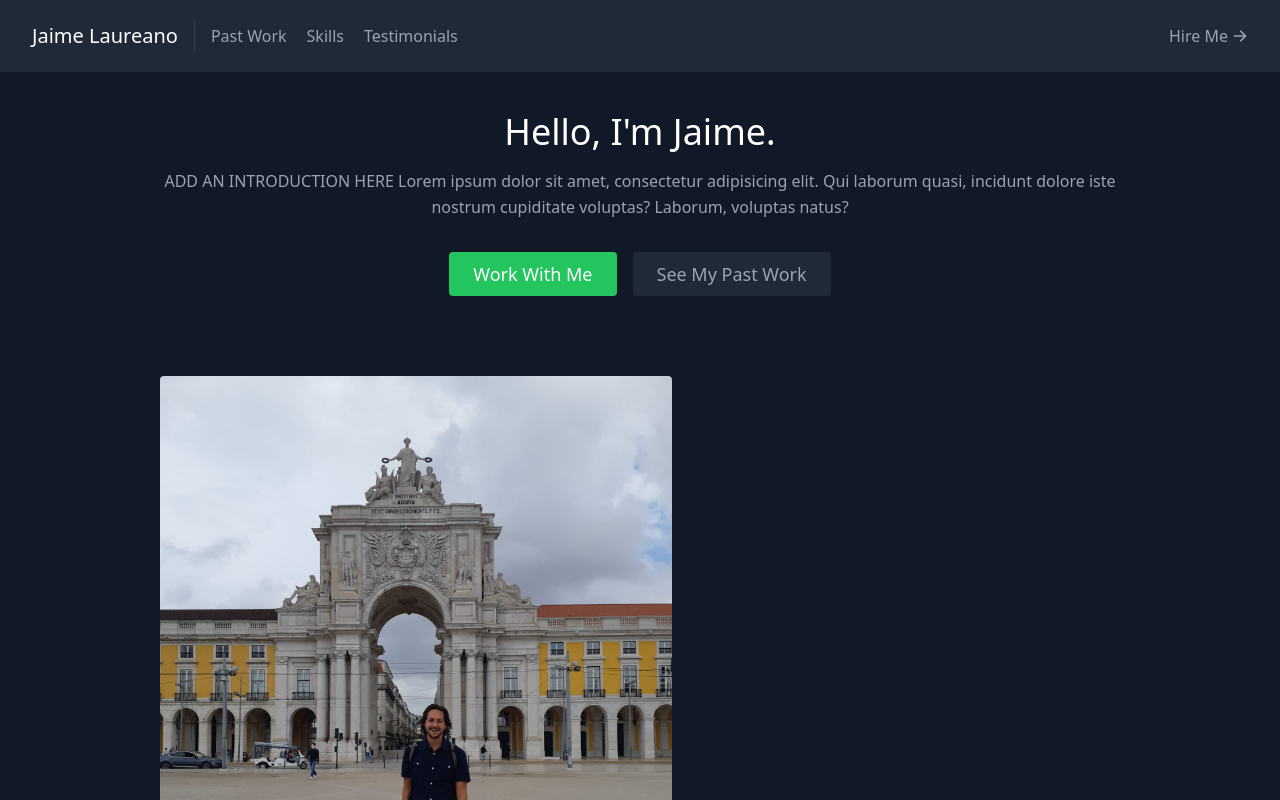
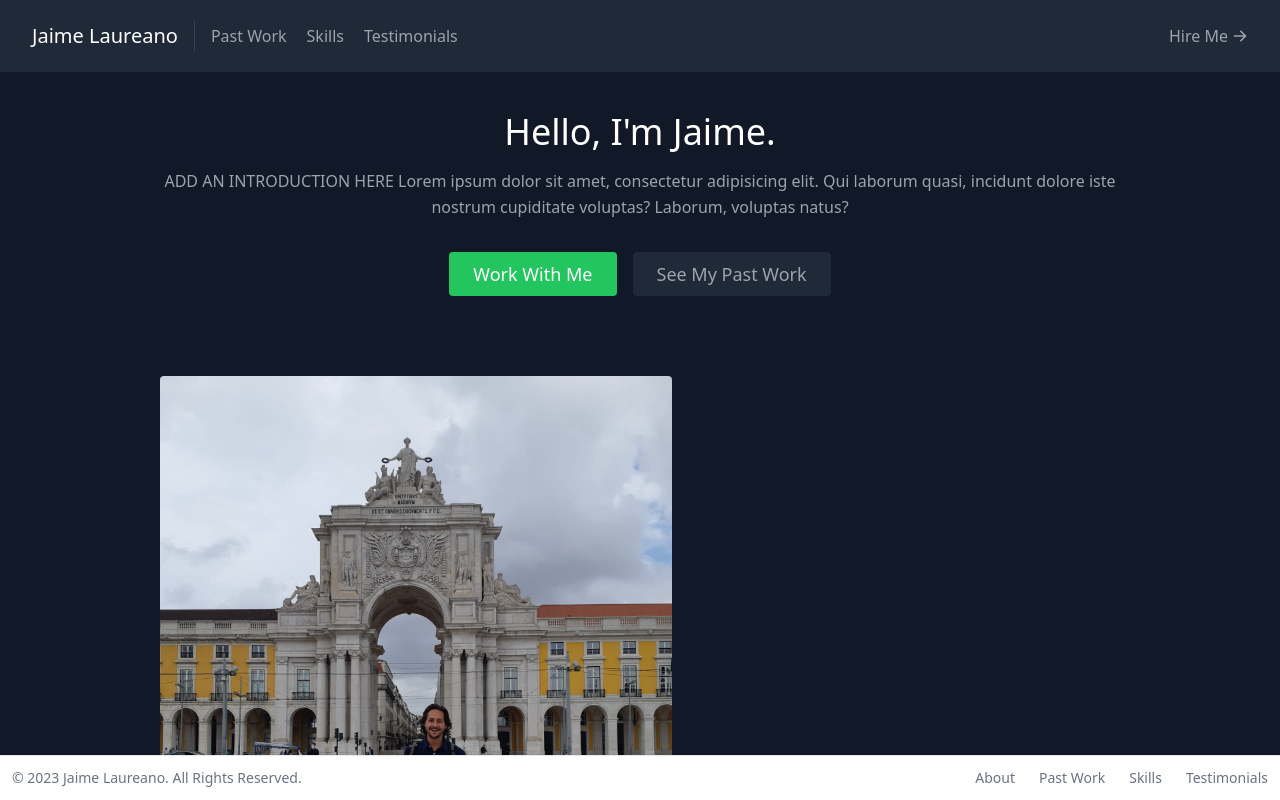
Before and after one commit to Jaime-Laureano/portfolio, a React (Create React App) app: page / in a window 1280 px wide. Shown: the top 800 px of the page. Built offline with nearby package versions, Linux system fonts and the light colour scheme.

Commit message:
Continued styling of Footer Component

```diff
--- a/src/components/Footer.js
+++ b/src/components/Footer.js
@@ -2,38 +2,36 @@
 
 function Footer() {
   return (
-    <footer class=" bg-white rounded-lg shadow m-4 dark:bg-gray-800">
-      <div class="w-full mx-auto container md:p-6 p-4 md:flex md:items-center md:justify-between">
+    <footer class="fixed bottom-0 left-0 z-20 w-full p-4 bg-white border-t border-gray-200 shadow md:flex md:items-center md:justify-between md:p-3 dark:bg-gray-800 dark:border-gray-600">
       <span class="text-sm text-gray-500 sm:text-center dark:text-gray-400">
         © 2023{" "}
-          <a href="https://flowbite.com/" class="hover:underline">
-            Flowbite™
+        <a href="https://github.com/Jaime-Laureano" class="hover:underline">
+          Jaime Laureano
         </a>
         . All Rights Reserved.
       </span>
       <ul class="flex flex-wrap items-center mt-3 text-sm text-gray-500 dark:text-gray-400 sm:mt-0">
         <li>
-            <a href="#" class="mr-4 hover:underline md:mr-6 ">
+          <a href="#about" class="mr-4 hover:underline md:mr-6 ">
             About
           </a>
         </li>
         <li>
-            <a href="#" class="mr-4 hover:underline md:mr-6">
-              Privacy Policy
+          <a href="#projects" class="mr-4 hover:underline md:mr-6">
+            Past Work
           </a>
         </li>
         <li>
-            <a href="#" class="mr-4 hover:underline md:mr-6">
-              Licensing
+          <a href="#skills" class="mr-4 hover:underline md:mr-6">
+            Skills
           </a>
         </li>
         <li>
-            <a href="#" class="hover:underline">
-              Contact
+          <a href="#testimonials" class="hover:underline">
+            Testimonials
           </a>
         </li>
       </ul>
-      </div>
     </footer>
   );
 }
```
Lines whose indentation alone changed are shown as unchanged.
